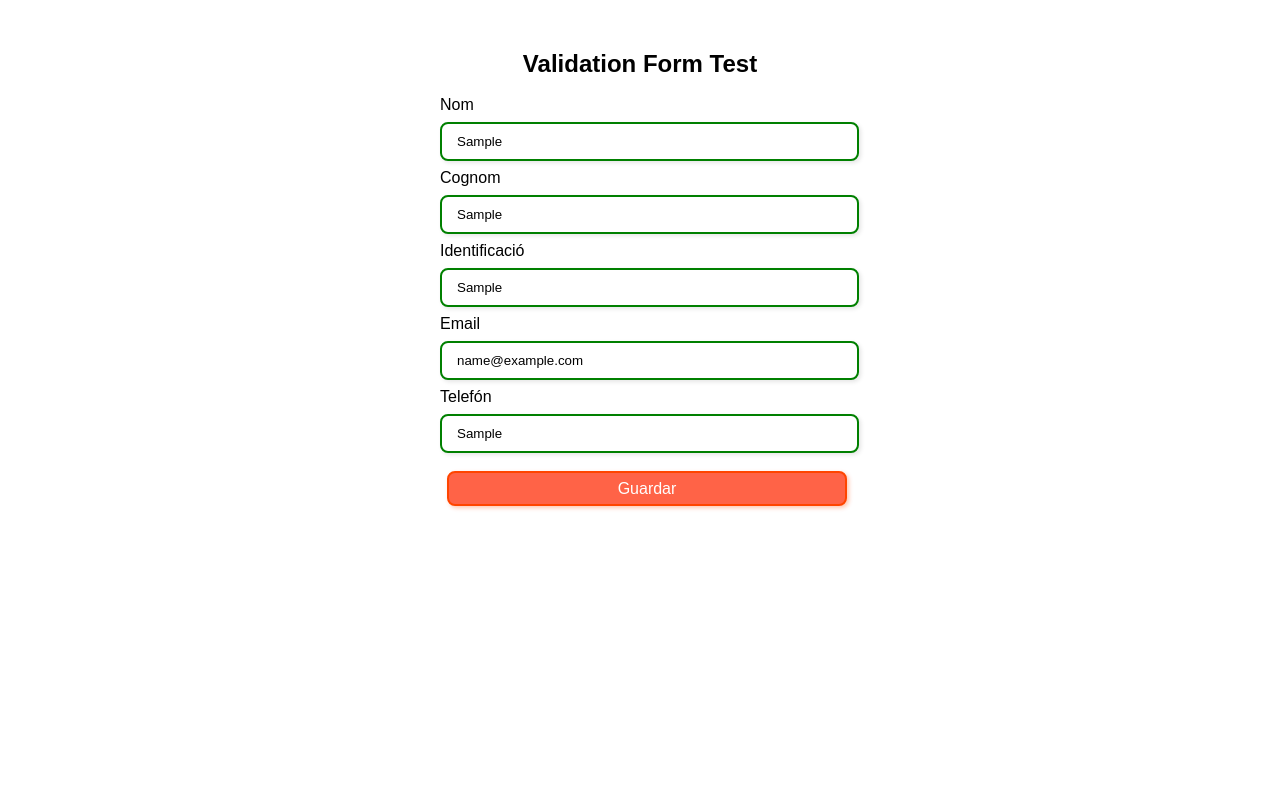
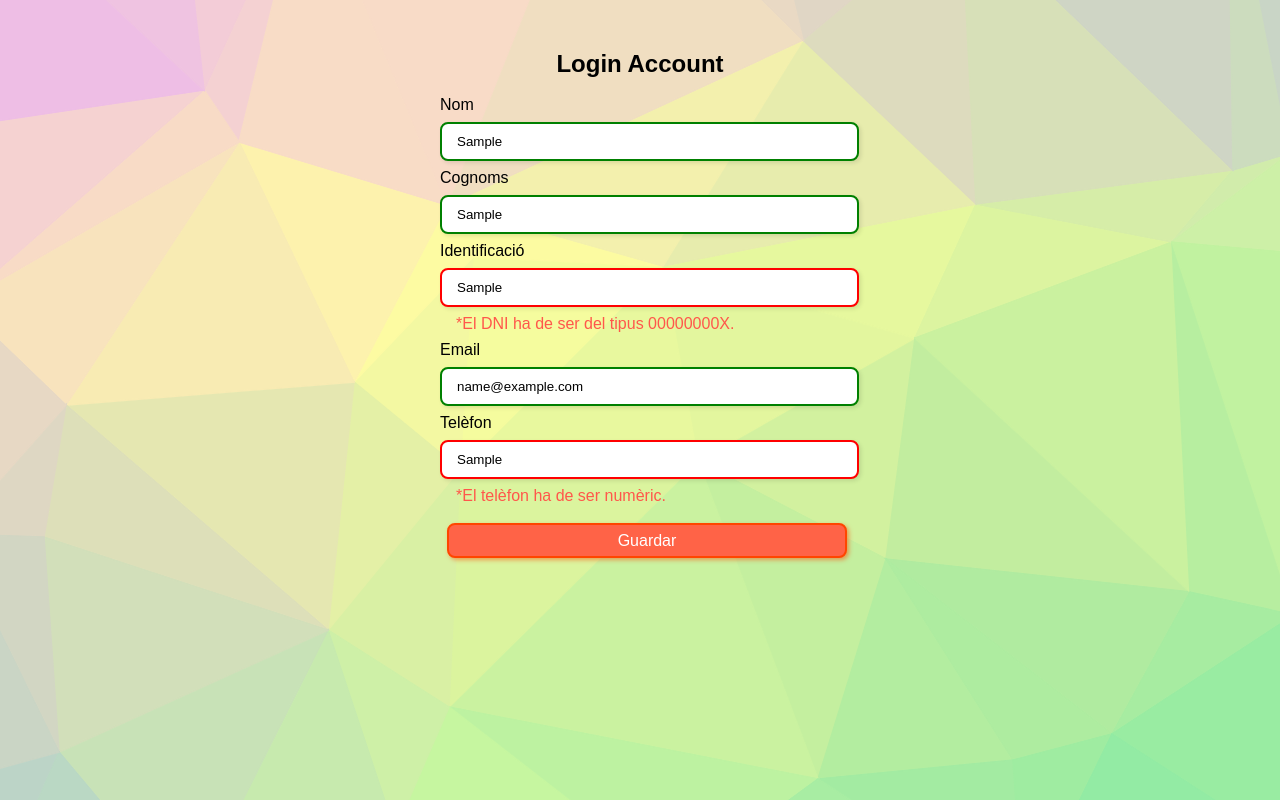
Before and after one commit to Manel-Gonzalez/csuc_form, a plain HTML site: page index.html in a window 1280 px wide. Both pictures are taken after typing "Sample", "Sample", "Sample", "name@example.com", "Sample" into the empty fields and a click on the button "Guardar". Drawn offline with Linux system fonts and the light colour scheme.

Commit message:
css update and regex working

```diff
--- a/index.html
+++ b/index.html
@@ -4,14 +4,14 @@
     <meta charset="UTF-8">
     <meta http-equiv="X-UA-Compatible" content="IE=edge">
     <meta name="viewport" content="width=device-width, initial-scale=1.0">
-    <link rel="stylesheet" href="style.css">
+    <link rel="stylesheet" href="styles.css">
     <link rel="stylesheet" href="https://use.fontawesome.com/releases/v5.15.4/css/all.css" integrity="sha384-DyZ88mC6Up2uqS4h/KRgHuoeGwBcD4Ng9SiP4dIRy0EXTlnuz47vAwmeGwVChigm" crossorigin="anonymous">
     <title>Document</title>
 </head>
 <body>
     <div class="container">
         <form id="form">
-            <div class="title">Validation Form Test</div>
+            <div class="title">Login Account</div>
             <br>
             <div>
                 <label for="firstName">Nom</label>
@@ -20,8 +20,8 @@
             </div>
 
             <div>
-                <label for="lastName">Cognom</label>
-                <input type="text" name="lastname" id="lastname" placeholder="Cognom"/>
+                <label for="lastName">Cognoms</label>
+                <input type="text" name="lastname" id="lastname" placeholder="Cognoms"/>
                 <div class="error"></div>
             </div>
 
@@ -38,8 +38,8 @@
             </div>
 
             <div>
-                <label for="phone">Telefón </label>
-                <input type="text" name="phone" id="phone" placeholder="Telefón"/>
+                <label for="phone">Telèfon </label>
+                <input type="text" name="phone" id="phone" placeholder="Telèfon"/>
                 <div class="error"></div>
             </div>
 
--- a/main.js
+++ b/main.js
@@ -17,16 +17,18 @@ form.addEventListener("submit", (e) => {
     e.preventDefault();
 
 
-    regex(firstname, 0, " *El nom no pot estar buit");
-    regex(lastname, 1, " *El cognom no pot estar buit");
-    regex(identification, 2, " *El DNI no pot estar buit");
-    regex(email, 3, " *El email no pot estar buit");
-    regex(phone, 4, " *El telefon no pot estar buit");
+    regex(firstname, 0, /^[A-Za-zÀ-ÿ]{2,30}$/, " *El nom ha de contenir entre 2 i 30 lletres.");
+    regex(lastname, 1, /^[A-Za-zÀ-ÿ\s]{2,30}$/," *Els cognoms han de contenir entre 2 i 30 lletres.");
+    regex(identification, 2, /^[0-9]{8}[A-Z]{1}$/, " *El DNI ha de ser del tipus 00000000X.");
+    regex(email, 3, /^[A-Za-z0-9+_.-]+@(.+)$/, " *No és un email vàlid.");
+    regex(phone, 4, /^[0-9+]{9,13}$/, " *El telèfon ha de ser numèric.");
+
 });
 
-let regex = (id, serial, message) => {
+let regex = (id, serial, rgx, message ) => {
 
-    if (id.value === ""){
+    if (!rgx.test(id.value)){
+
         errorMsg[serial].innerHTML = message;
         id.style.border = "2px solid red";
     }else{
--- a/style.css
+++ b/styles.css
@@ -6,6 +6,7 @@
 
 body{
     font-family: sans-serif;
+    background-image: url("./images/background.svg");
 }
 
 form{
@@ -45,8 +46,8 @@ form div input {
 }
 
 input:focus{
-    border: 2px solid;
-    box-shadow: 2px 2px 4px rgba(0, 0, 0, 0.3);
+    border: 2px solid rgba(0, 0, 0, 0.3);
+    box-shadow: 2px 2px 4px rgba(0, 0, 0, 0.2);
 }
 
 
@@ -60,7 +61,7 @@ button{
     border-radius: 8px;
     border: 2px solid rgb(255, 69, 0);
     background-color: rgb(255, 99, 71);
-    box-shadow: 2px 2px 4px rgba(255, 68, 0, 0.3);
+    box-shadow: 2px 2px 4px rgba(255, 68, 0, 0.5);
     color: white;
 
     cursor: pointer;
```
Also changed, not shown: images/background.svg (added).
